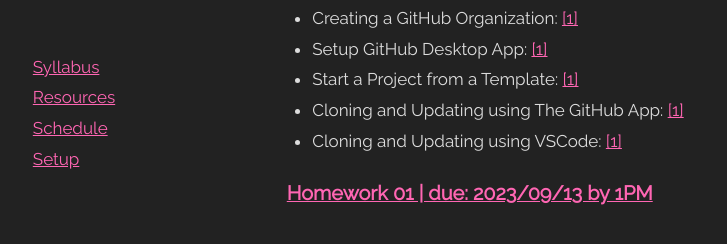
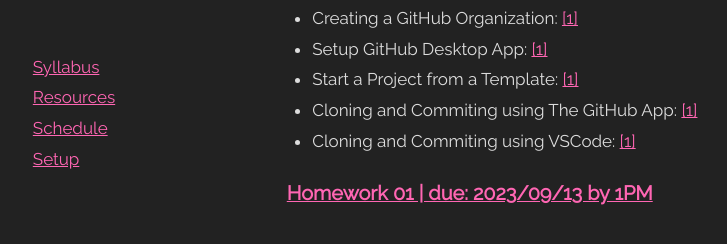
Before and after one commit to DM-GY-6063-2023F-D/DM-GY-6063-2023F-D, a Jekyll site: the page built from _pages/week/01.md, in a window 1280 px wide. Shown: the part 337-581 px from the top of the page, without its empty margins (216-943 px from the left). Built offline with Jekyll 4.4.1, drawn with Linux system fonts in a browser that asks for light colours.

Commit message:
update wk01 wording

```diff
--- a/_pages/week/01.md
+++ b/_pages/week/01.md
@@ -21,10 +21,10 @@ videos:
   - title: Start a Project from a Template
     urls:
       - https://www.youtube.com/watch?v=CDNc-epGz58
-  - title: Cloning and Updating using The GitHub App
+  - title: Cloning and Commiting using The GitHub App
     urls:
       - https://www.youtube.com/watch?v=oFhtTo2x96Q
-  - title: Cloning and Updating using VSCode
+  - title: Cloning and Commiting using VSCode
     urls:
       - https://www.youtube.com/watch?v=ftxObLqN69k
 ---
```
